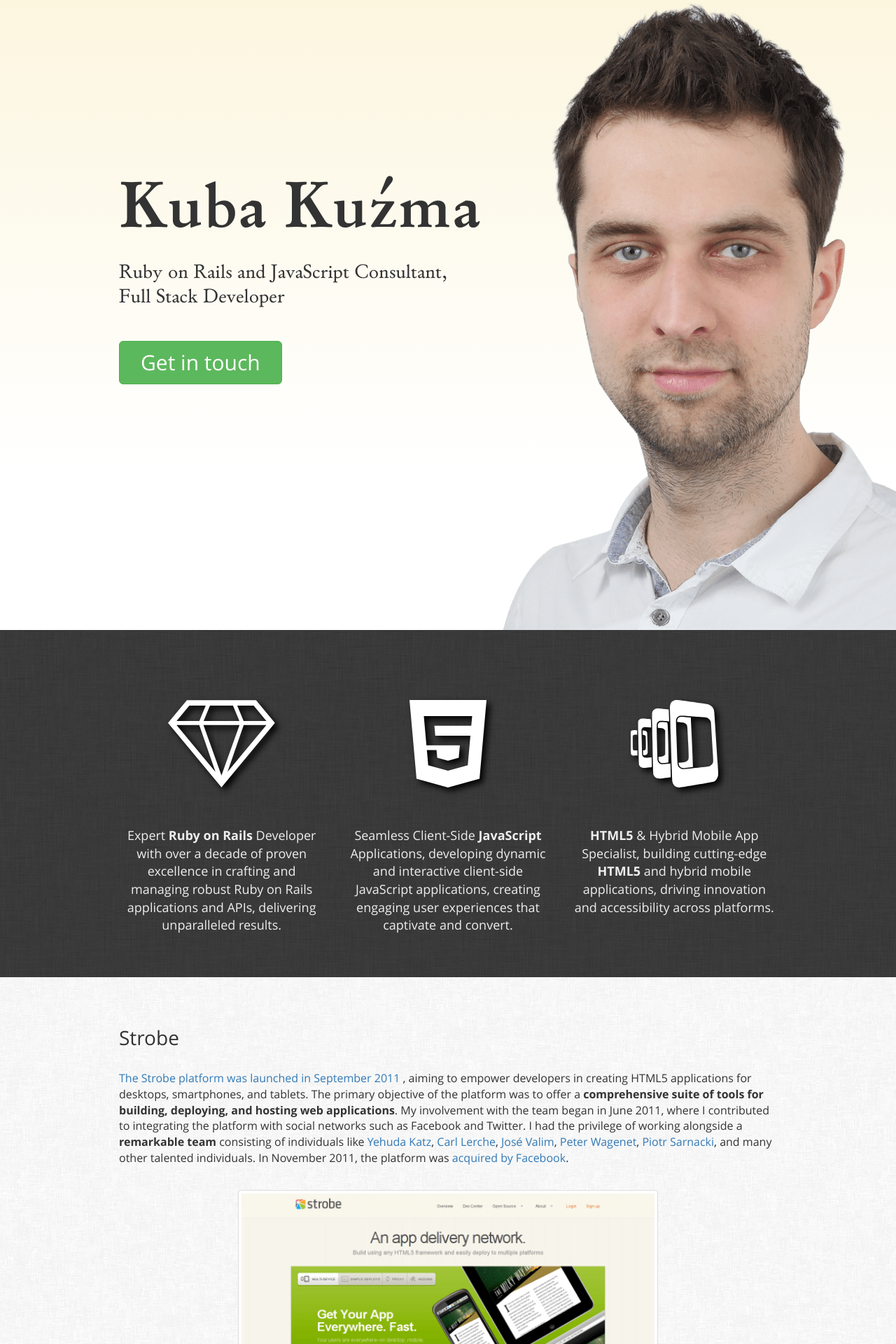
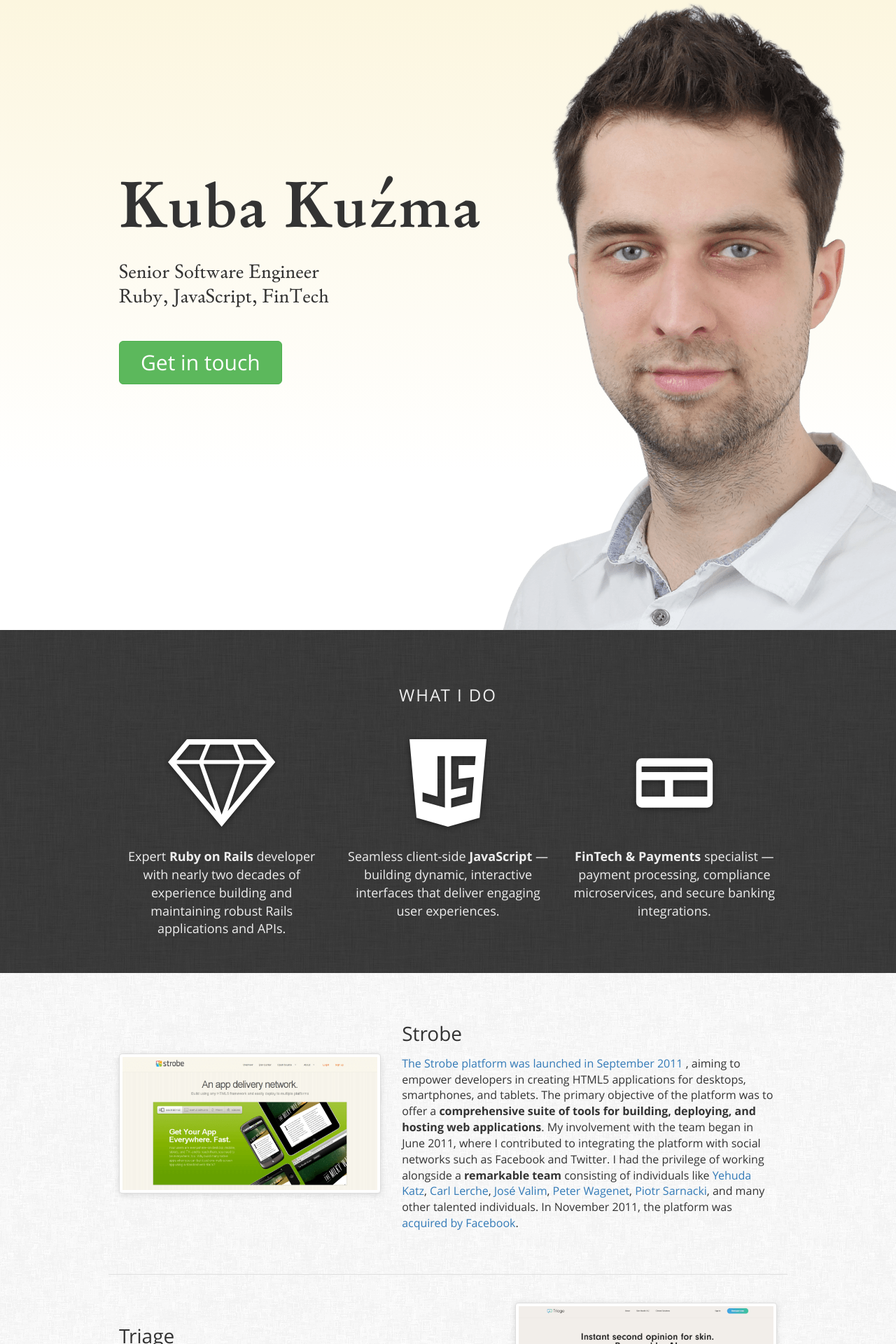
Before and after one commit to qoobaa/qoobaa.github.io, a Jekyll site: the page built from index.html, in a window 1280 px wide. Shown: the top 1920 px of the page at 70% size. Built offline with Jekyll 4.4.1, drawn with Linux system fonts in a browser that asks for light colours.

Commit message:
Update CV and modernize site

```diff
--- a/Gemfile
+++ b/Gemfile
@@ -1,5 +1,9 @@
 source "https://rubygems.org"
 
-gem "jekyll"
+gem "jekyll", "~> 4.4"
 gem "kramdown"
 gem "webrick"
+gem "logger"
+gem "csv"
+gem "base64"
+gem "bigdecimal"
--- a/css/main.scss
+++ b/css/main.scss
@@ -78,22 +78,52 @@
     color: $gray-lighter;
     text-align: center;
 
+    .section-title {
+        margin: 30px 0 50px;
+        font-size: 2.4rem;
+        text-transform: uppercase;
+        letter-spacing: 2px;
+    }
+
     svg {
-        margin: 50px 0;
+        display: block;
+        margin: 0 auto 30px;
     }
 
     .shadow {
-        -webkit-filter: drop-shadow(5px 5px 5px #000);
-        filter: drop-shadow(5px 5px 5px #000);
+        -webkit-filter: drop-shadow(0 2px 4px rgba(0, 0, 0, 0.45));
+        filter: drop-shadow(0 2px 4px rgba(0, 0, 0, 0.45));
     }
 
     p {
         font-size: 1.8rem;
+        max-width: 42ch;
+        margin: 0 auto;
     }
 }
 
 #projects {
     background: url(/i/bg/fabric_of_squares_gray.png);
+
+    .project {
+        display: flex;
+        align-items: center;
+        flex-wrap: wrap;
+        margin-bottom: 50px;
+
+        img {
+            box-shadow: 0 2px 10px rgba(0, 0, 0, 0.12);
+        }
+
+        h3 {
+            margin-bottom: 15px;
+        }
+
+        & + .project {
+            border-top: 1px solid #e0e0e0;
+            padding-top: 40px;
+        }
+    }
 }
 
 #testimonials {
--- a/index.html
+++ b/index.html
@@ -6,7 +6,7 @@
   <div class="container">
     <div class="title">
       <h1>Kuba Kuźma</h1>
-      <h2>Ruby on Rails and JavaScript Consultant,<br>Full Stack Developer</h2>
+      <h2>Senior Software Engineer<br>Ruby, JavaScript, FinTech</h2>
 
       <a href="#contact" class="btn btn-success btn-lg">Get in touch</a>
     </div>
@@ -15,47 +15,45 @@
 
 <section id="marketing">
   <div class="container">
+    <h2 class="section-title">What I Do</h2>
     <div class="row">
       <div class="col-md-4">
         <div class="shadow">
-          <svg viewBox="0 0 80 65" height="125">
+          <svg viewBox="0 0 79.451248 64.793121" height="125">
             {% include svg/ruby.svg %}
           </svg>
         </div>
 
         <p>
-          Expert <strong>Ruby on Rails</strong> Developer with over a
-          decade of proven excellence in crafting and managing robust
-          Ruby on Rails applications and APIs, delivering unparalleled
-          results.
+          Expert <strong>Ruby on Rails</strong> developer with nearly
+          two decades of experience building and maintaining robust
+          Rails applications and APIs.
         </p>
       </div>
       <div class="col-md-4">
         <div class="shadow">
-          <svg viewBox="0 0 363 412" height="125">
-            {% include svg/html5.svg %}
+          <svg viewBox="0 0 326.375 370.53123" height="125">
+            {% include svg/javascript.svg %}
           </svg>
         </div>
 
         <p>
-          Seamless Client-Side <strong>JavaScript</strong>
-          Applications, developing dynamic and interactive client-side
-          JavaScript applications, creating engaging user experiences
-          that captivate and convert.
+          Seamless client-side <strong>JavaScript</strong> &mdash; building
+          dynamic, interactive interfaces that deliver engaging user
+          experiences.
         </p>
       </div>
       <div class="col-md-4">
         <div class="shadow">
           <svg viewBox="0 0 128 128" height="125">
-            {% include svg/phonegap.svg %}
+            {% include svg/credit-card.svg %}
           </svg>
         </div>
 
         <p>
-          <strong>HTML5</strong> &amp; Hybrid Mobile App Specialist,
-          building cutting-edge <strong>HTML5</strong> and hybrid
-          mobile applications, driving innovation and accessibility
-          across platforms.
+          <strong>FinTech &amp; Payments</strong> specialist &mdash; payment
+          processing, compliance microservices, and secure banking
+          integrations.
         </p>
       </div>
     </div>
@@ -64,6 +62,11 @@
 
 <section id="projects">
   <div class="container">
+    <div class="row project">
+    <div class="col-sm-5">
+      <img alt="Strobe" class="screenshot img-thumbnail img-responsive" src="/i/projects/strobe.png" />
+    </div>
+    <div class="col-sm-7">
       <h3>Strobe</h3>
       <p>
         <a href="http://techcrunch.com/2011/09/01/strobe-launches-game-changing-html5-app-platform/">
@@ -81,13 +84,11 @@
         and many other talented individuals.
         In November 2011, the platform was <a href="http://techcrunch.com/2011/11/08/facebook-acquires-html5-app-delivery-network-strobe-sproutcore-lives-on/">acquired by Facebook</a>.
       </p>
+    </div>
+  </div>
 
-    <br>
-
-    <p class="text-center">
-      <img alt="Strobe" class="screenshot img-thumbnail" width="600" height="312" src="/i/projects/strobe.png" />
-    </p>
-
+    <div class="row project">
+    <div class="col-sm-7">
       <h3>Triage</h3>
       <p>
         Triage was an application that utilized AI to rapidly screen
@@ -98,94 +99,95 @@
         including convolutional neural networks, to deliver an accurate
         method for diagnosing various skin conditions.
       </p>
+    </div>
+    <div class="col-sm-5">
+      <img alt="Triage" class="screenshot img-thumbnail img-responsive" src="/i/projects/triage.png" />
+    </div>
+  </div>
 
-    <br>
-
-    <p class="text-center">
-      <img alt="Triage" class="screenshot img-thumbnail" width="600" height="385" src="/i/projects/triage.png" />
-    </p>
-
+    <div class="row project">
+    <div class="col-sm-5">
+      <img alt="Freeletics" class="screenshot img-thumbnail img-responsive" src="/i/projects/freeletics.png" />
+    </div>
+    <div class="col-sm-7">
       <h3>Freeletics</h3>
       <p>
         <a href="https://www.freeletics.com/">Freeletic</a> is a German startup established in 2012, offering a platform that delivers personalized, high-intensity training plans. In mid-2014, I became a part of the team, contributing to the development and maintenance of their Rails API and Angular frontend. Additionally, I played a key role in breaking down the monolithic Rails backend into separate services catering to different products: <a href="https://www.freeletics.com/en/">Bodyweight</a>, <a href="https://www.freeletics.com/en/running">Running</a>, and <a href="https://www.freeletics.com/en/pages/nutrition/guide">Nutrition Guide</a>. With over <strong>50 million users</strong>, Freeletics offers multiple mobile applications. In 2018, the platform was <a href="https://techcrunch.com/2020/09/23/ai-powered-fitness-app-freeletics-scores-25m-series-b/">acquired by JAZZ Venture Partners</a>.
       </p>
+    </div>
+  </div>
 
-    <br>
-
-    <p class="text-center">
-      <img alt="Tiramizoo" class="screenshot img-thumbnail" width="600" height="337" src="/i/projects/freeletics.png" />
-    </p>
-
+    <div class="row project">
+    <div class="col-sm-7">
       <h3>Tiramizoo</h3>
       <p>
         <a href="https://www.tiramizoo.com/">Tiramizoo</a> is a German startup established in 2010, with a primary focus on offering local <strong>same-day delivery services</strong> in Munich. By 2012, the company had expanded its services to cover <strong>major German cities and collaborate with over 1200 courier companies</strong>. I joined the team at the beginning of 2012 to contribute to the development of a new API enabling seamless e-commerce integration and to reconstruct the web application. In September 2012, Tiramizoo <a href="https://www.htgf.de/en/daimler-acquires-interest-in-startup-company-tiramizoo/">was acquired by Daimler</a>.
       </p>
+    </div>
+    <div class="col-sm-5">
+      <img alt="Tiramizoo" class="screenshot img-thumbnail img-responsive" src="/i/projects/tiramizoo.png" />
+    </div>
+  </div>
 
-    <br>
-
-    <p class="text-center">
-      <img alt="Tiramizoo" class="screenshot img-thumbnail" width="600" height="337" src="/i/projects/tiramizoo.png" />
-    </p>
-
+    <div class="row project">
+    <div class="col-sm-5">
+      <img alt="World Emissions Scenario Pathways" class="screenshot img-thumbnail img-responsive" src="/i/projects/pathways.png" />
+    </div>
+    <div class="col-sm-7">
       <h3>World Emissions Scenario Pathways</h3>
-
       <p>
         <a href="https://www.climatewatchdata.org/pathways/">World Emissions Scenario Pathways</a> is an integral component of the broader <a href="https://www.climatewatchdata.org/">Climate Watch</a> platform, managed by the esteemed <a href="https://www.wri.org/">World Resources Institute</a>. This tool empowers users to explore economic and emissions scenarios, thus identifying opportunities to achieve countries' sustainable development and climate objectives. I became a member of the team in early 2018, contributing to the development of the project's backend for researchers, facilitating the import and management of emissions datasets. The <a href="https://github.com/Vizzuality/emissions-scenario-portal">source code</a> is available under the MIT license.
       </p>
+    </div>
+  </div>
 
-    <br>
-
-    <p class="text-center">
-      <img alt="World Emissions Scenario Pathways" class="screenshot img-thumbnail" width="600" height="385" src="/i/projects/pathways.png" />
-    </p>
-
+    <div class="row project">
+    <div class="col-sm-7">
       <h3>Treatwell</h3>
-
       <p>
         <a href="https://www.treatwellpetcare.ca/">Treatwell Pet Care</a> is a mobile veterinary service located in Ottawa, Canada. The company provides a membership-based preventive pet care service. My role involved overseeing the migration from an old WooCommerce-based solution to a new, extensively customized platform built on <a href="https://spreecommerce.org/">Spree Commerce</a>.
       </p>
+    </div>
+    <div class="col-sm-5">
+      <img alt="Treatwell" class="screenshot img-thumbnail img-responsive" src="/i/projects/treatwell.png" />
+    </div>
+  </div>
 
-    <br>
-
-    <p class="text-center">
-      <img alt="Triage" class="screenshot img-thumbnail" width="600" height="385" src="/i/projects/treatwell.png" />
-    </p>
-
+    <div class="row project">
+    <div class="col-sm-5">
+      <img alt="billOHIP" class="screenshot img-thumbnail img-responsive" src="/i/projects/mobilling.png" />
+    </div>
+    <div class="col-sm-7">
       <h3>billOHIP</h3>
-
       <p>
         <a href="https://billohip.ca/">billOHIP</a> (also known as Mo-Billing) is an application designed to streamline the process of medical bill submissions by doctors in Ontario, Canada. Developed using <strong>Ruby on Rails</strong>, it is optimized for smooth performance on mobile devices and offers dedicated <strong>iOS and Android applications</strong>. In September 2017, <a href="https://github.com/bryanlarsen/mobilling">the source code</a> was released as free software under the AGPL version 3 license.
       </p>
+    </div>
+  </div>
 
-    <br>
-
-    <p class="text-center">
-      <img alt="Mo-Billing" class="screenshot img-thumbnail" width="600" height="332" src="/i/projects/mobilling.png" />
-    </p>
-
+    <div class="row project">
+    <div class="col-sm-7">
       <h3>Fakturama</h3>
-
       <p>
         <a href="https://fakturama.pl/">Fakturama</a> is an invoicing application that stands out for being completely <strong><a href="https://github.com/cowbell/fakturama">open source</a></strong> and written entirely in JavaScript. Developed as an <a href="http://emberjs.com/">Ember</a> application, it leverages <a href="https://firebase.com/">Firebase</a> for data storage and relies on <a href="http://developer.yahoo.com/yql/">YQL</a> to fetch exchange rates from the <a href="http://www.nbp.pl/">National Polish Bank</a>. Remarkably, despite being hosted on <a href="https://pages.github.com/">GitHub Pages</a>, the application <strong>operates without a single line of custom server-side</strong> code.
       </p>
+    </div>
+    <div class="col-sm-5">
+      <img alt="Fakturama" class="screenshot img-thumbnail img-responsive" src="/i/projects/fakturama.png" />
+    </div>
+  </div>
 
-    <br>
-
-    <p class="text-center">
-      <img alt="Fakturama" class="screenshot img-thumbnail" width="600" height="307" src="/i/projects/fakturama.png" />
-    </p>
-
+    <div class="row project">
+    <div class="col-sm-5">
+      <img alt="Bombs!" class="screenshot img-thumbnail img-responsive" src="/i/projects/bombs.png" />
+    </div>
+    <div class="col-sm-7">
       <h3>Bombs!</h3>
-
       <p>
         <a href="http://kubakuzma.com/bombs">Bombs!</a> is a fully playable, browser-based Dyna Blaster clone created back in 2011 using JavaScript and canvas. It utilizes the YUI 3 library, which is no longer maintained. The <a href="https://github.com/cowbell/fakturama">source code</a> is available on GitHub.
       </p>
-
-    <br>
-
-    <p class="text-center">
-      <img alt="Bombs!" class="screenshot img-thumbnail" width="600" height="307" src="/i/projects/bombs.png" />
-    </p>
+    </div>
+  </div>
 
   </div>
 </section>
```
Also changed, not shown: cv.html (+41 -25 lines), Gemfile.lock, _includes/svg/credit-card.svg (added), 2 other files. Lines whose indentation alone changed are shown as unchanged.
